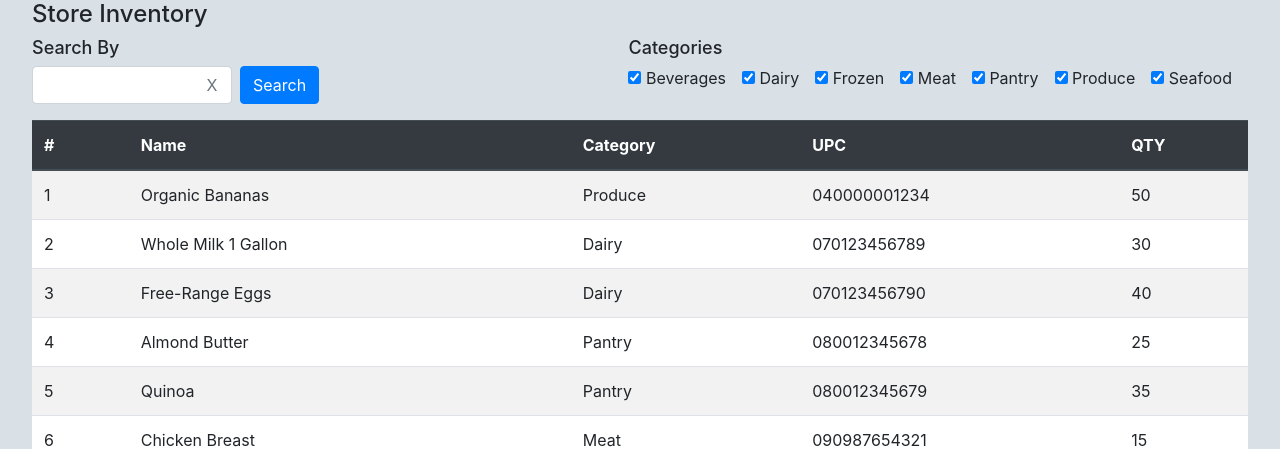
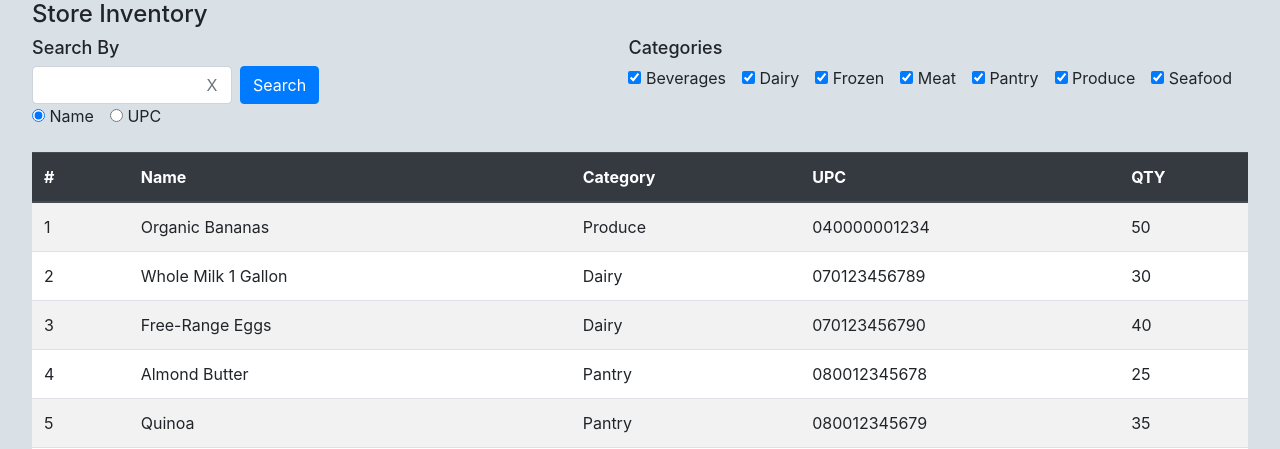
Before and after one commit to M-Valentino/store_inventory, a Django app: page / in a window 1280 px wide. Shown: the top 449 px of the page. Run offline with Django 4.2, Linux system fonts and the light colour scheme; data comes from the database, SQL or seed files in the repository; data that the repository does not hold is empty; some libraries are stand-ins or nearby versions.

Commit message:
Added radio buttons

```diff
--- a/static/css/style.css
+++ b/static/css/style.css
@@ -1,6 +1,7 @@
 body {
   background-color: var(--light);
 }
+
 main {
   margin-left: 2rem;
   margin-right: 2rem;
@@ -18,18 +19,20 @@ h1 {
   position: relative;
 }
 
-.search-container input {
+.search-container #searchInput {
   width: 200px;
-  padding-right: 30px; /* Add padding to accommodate the clear button */
+  padding-right: 30px;
+  /* Adds padding to accommodate the clear button */
 }
 
 .search-container button {
-  margin-left: 0.5rem; /* Small space between input and search button */
+  margin-left: 0.5rem;
 }
 
 .clear-input {
   position: absolute;
-  right: 8px; /* Position clear button inside input field */
+  right: 8px;
+  /* Positions clear button inside input field */
   top: 50%;
   transform: translateY(-50%);
   border: none;
@@ -51,7 +54,7 @@ h1 {
 .flex-row {
   display: flex;
   flex-direction: row;
-  align-items: center;
+  /* align-items: center; */
 }
 
 .control-container {
@@ -65,8 +68,15 @@ h1 {
   font-size: 1.125rem;
 }
 
-.category-container div {
+.category-container {
+  display: flex;
+  flex-direction: row;
+  flex-wrap: wrap;
+}
+
+.labelAndInput {
   margin-right: 1rem;
+  width: fit-content;
 }
 
 input[type="checkbox"] {
--- a/static/js/inventory.js
+++ b/static/js/inventory.js
@@ -36,7 +36,7 @@ const fetchInventory = async (categories, searchTerm) => {
       params.append("category", categories.join(","));
     }
 
-    params.append("search", searchTerm);
+    params.append("searchTerm", searchTerm);
 
     const response = await fetch(`/inventory?${params.toString()}`, {
       method: "GET",
--- a/store_inventory/views.py
+++ b/store_inventory/views.py
@@ -12,14 +12,14 @@ def about(request):
 @require_http_methods(["GET"])
 def inventory(request):
     categories_param = request.GET.get('category')
-    search_param = request.GET.get('search')
+    search_term = request.GET.get('searchTerm')
 
     categories = [cat.strip() for cat in categories_param.split(',')] if categories_param else []
 
     items = Item.objects.filter(category__in=categories) if categories else Item.objects.all()
 
-    if search_param:
-        items = items.filter(name__icontains=search_param)
+    if search_term != '':
+        items = items.filter(name__icontains=search_term)
 
     items_list = list(items.values("name", "category", "upc", "qty"))
     return JsonResponse(items_list, safe=False)
--- a/templates/home.html
+++ b/templates/home.html
@@ -35,11 +35,21 @@
                 Search
               </button>
             </div>
+            <div class="flex-row">
+              <div class="labelAndInput">
+                <input type="radio" id="productName" name="searchBy" checked/>
+                <label for="productName">Name</label>
+              </div>
+              <div class="labelAndInput">
+                <input type="radio" id="productUPC" name="searchBy" />
+                <label for="productName">UPC</label>
+              </div>
+            </div>
           </div>
           <div>
             <h2>Categories</h2>
-            <div class="category-container flex-row">
-              <div>
+            <div class="category-container">
+              <div class="labelAndInput">
                 <input
                   type="checkbox"
                   id="beverages"
@@ -49,7 +59,7 @@
                 />
                 <label for="beverages"> Beverages</label>
               </div>
-              <div>
+              <div class="labelAndInput">
                 <input
                   type="checkbox"
                   id="dairy"
@@ -59,7 +69,7 @@
                 />
                 <label for="dairy"> Dairy</label>
               </div>
-              <div>
+              <div class="labelAndInput">
                 <input
                   type="checkbox"
                   id="frozen"
@@ -69,7 +79,7 @@
                 />
                 <label for="frozen"> Frozen</label>
               </div>
-              <div>
+              <div class="labelAndInput">
                 <input
                   type="checkbox"
                   id="meat"
@@ -79,7 +89,7 @@
                 />
                 <label for="meat"> Meat</label>
               </div>
-              <div>
+              <div class="labelAndInput">
                 <input
                   type="checkbox"
                   id="pantry"
@@ -89,7 +99,7 @@
                 />
                 <label for="pantry"> Pantry</label>
               </div>
-              <div>
+              <div class="labelAndInput">
                 <input
                   type="checkbox"
                   id="produce"
@@ -99,7 +109,7 @@
                 />
                 <label for="produce"> Produce</label>
               </div>
-              <div>
+              <div class="labelAndInput">
                 <input
                   type="checkbox"
                   id="seafood"
```
